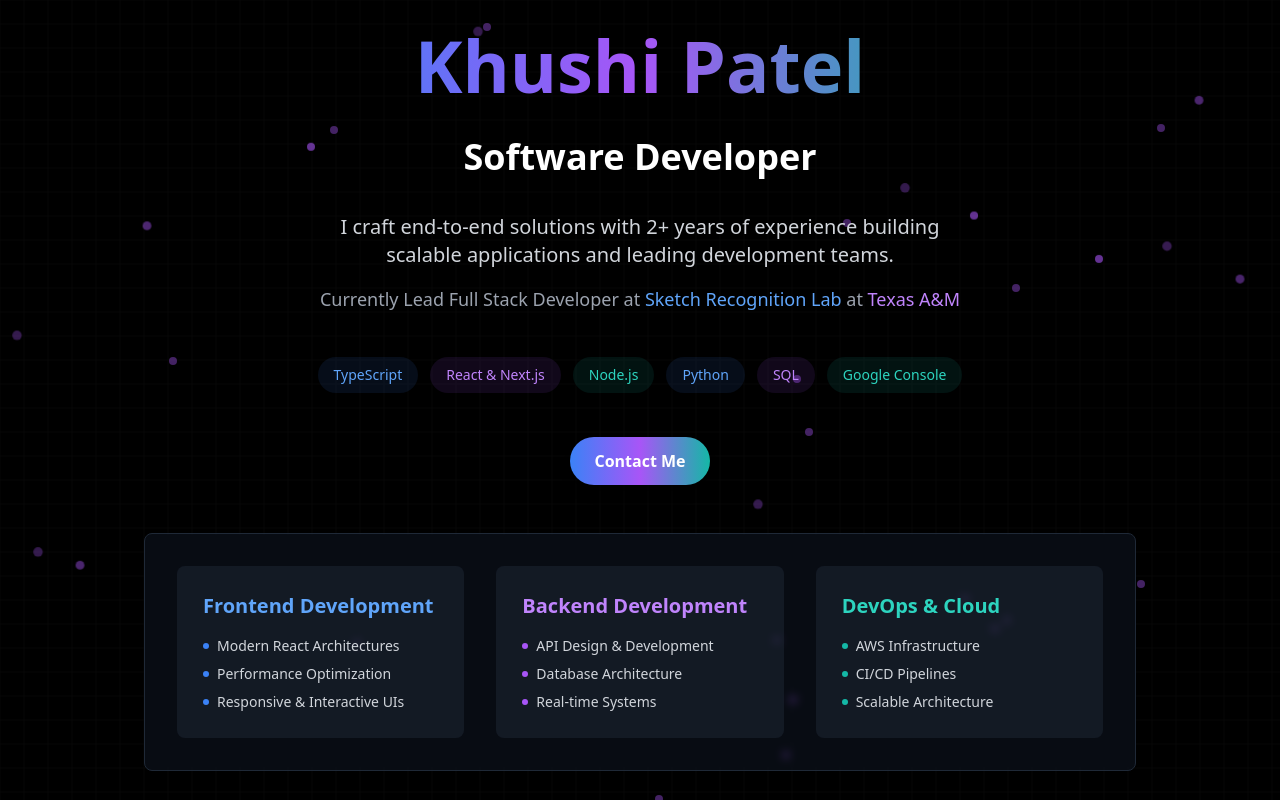
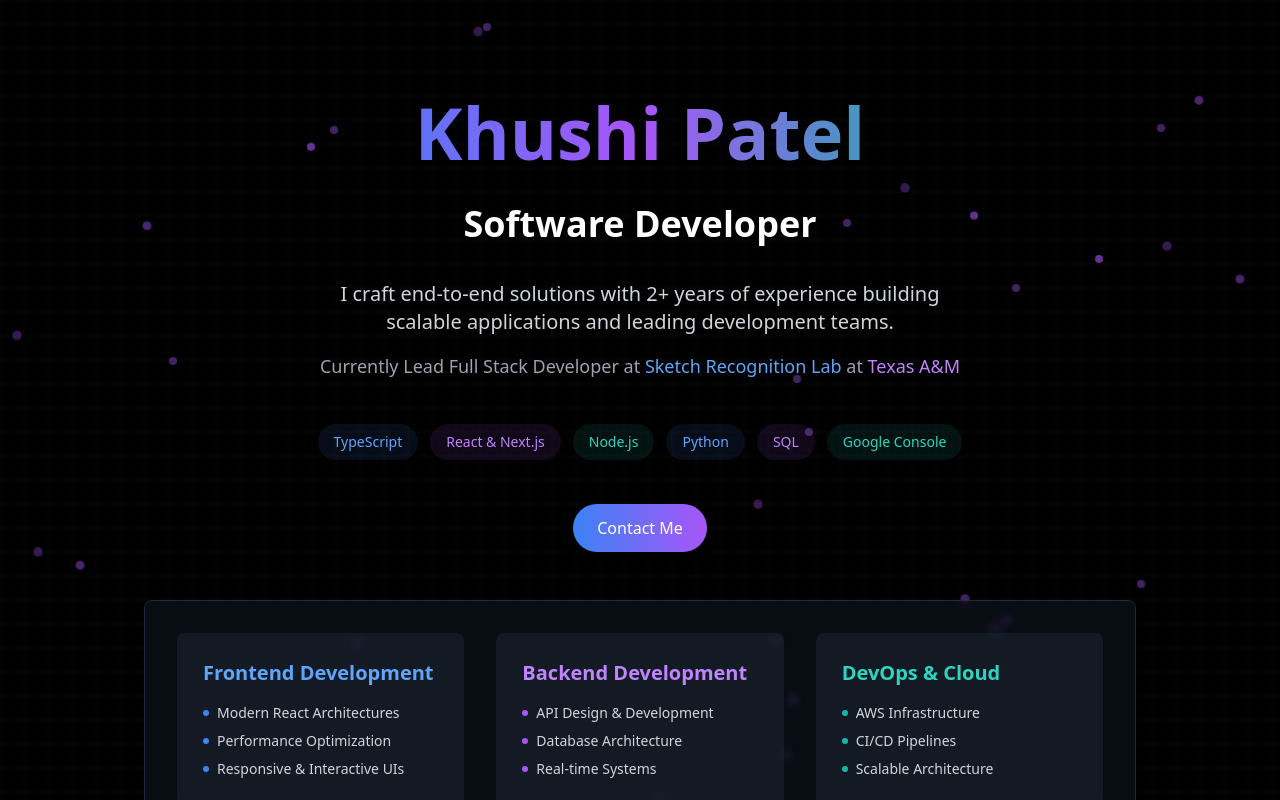
Before and after one commit to khushipatel-10/Portfolio-Website, a Next.js app: page / in a window 1280 px wide. Shown: the top 800 px of the page. Built offline with nearby package versions, Linux system fonts and the light colour scheme.

Commit message:
Contact me button scroll

```diff
--- a/app/components/HeroSection.tsx
+++ b/app/components/HeroSection.tsx
@@ -15,7 +15,7 @@ export default function HeroSection() {
 			<div className="relative z-10 min-h-screen flex flex-col items-center justify-center px-4 pt-8 md:pt-0">
 				<motion.div initial={{ opacity: 0, y: 20 }} animate={{ opacity: 1, y: 0 }} className="text-center mb-8 md:mb-12">
 					<div className="space-y-3 md:space-y-4 mb-6 md:mb-8">
-						<h1 className="text-4xl md:text-7xl font-bold text-transparent bg-clip-text bg-gradient-to-r from-blue-500 via-purple-500 to-teal-500">
+						<h1 className="mt-24 text-4xl md:text-7xl font-bold text-transparent bg-clip-text bg-gradient-to-r from-blue-500 via-purple-500 to-teal-500">
 							Khushi Patel
 						</h1>
 						<h2 className="text-2xl py-5 md:text-4xl font-bold text-white">Software Developer</h2>
@@ -37,14 +37,16 @@ export default function HeroSection() {
 					</div>
 
 					{/* Contact Button */}
-					<div className="flex justify-center">
-						<a
-							href="#contact"
-							className="px-6 py-3 bg-gradient-to-r from-blue-500 via-purple-500 to-teal-500 text-white font-semibold rounded-full shadow-lg hover:scale-105 transition-transform duration-300"
-						>
-							Contact Me
-						</a>
-					</div>
+					<button
+						onClick={() => {
+							const section = document.getElementById("contact");
+							section?.scrollIntoView({ behavior: "smooth" });
+						}}
+						className="px-6 py-3 bg-gradient-to-r from-blue-500 to-purple-500 text-white rounded-full shadow-lg hover:opacity-90 transition"
+					>
+						Contact Me
+					</button>
+
 
 				</motion.div>
 
```
